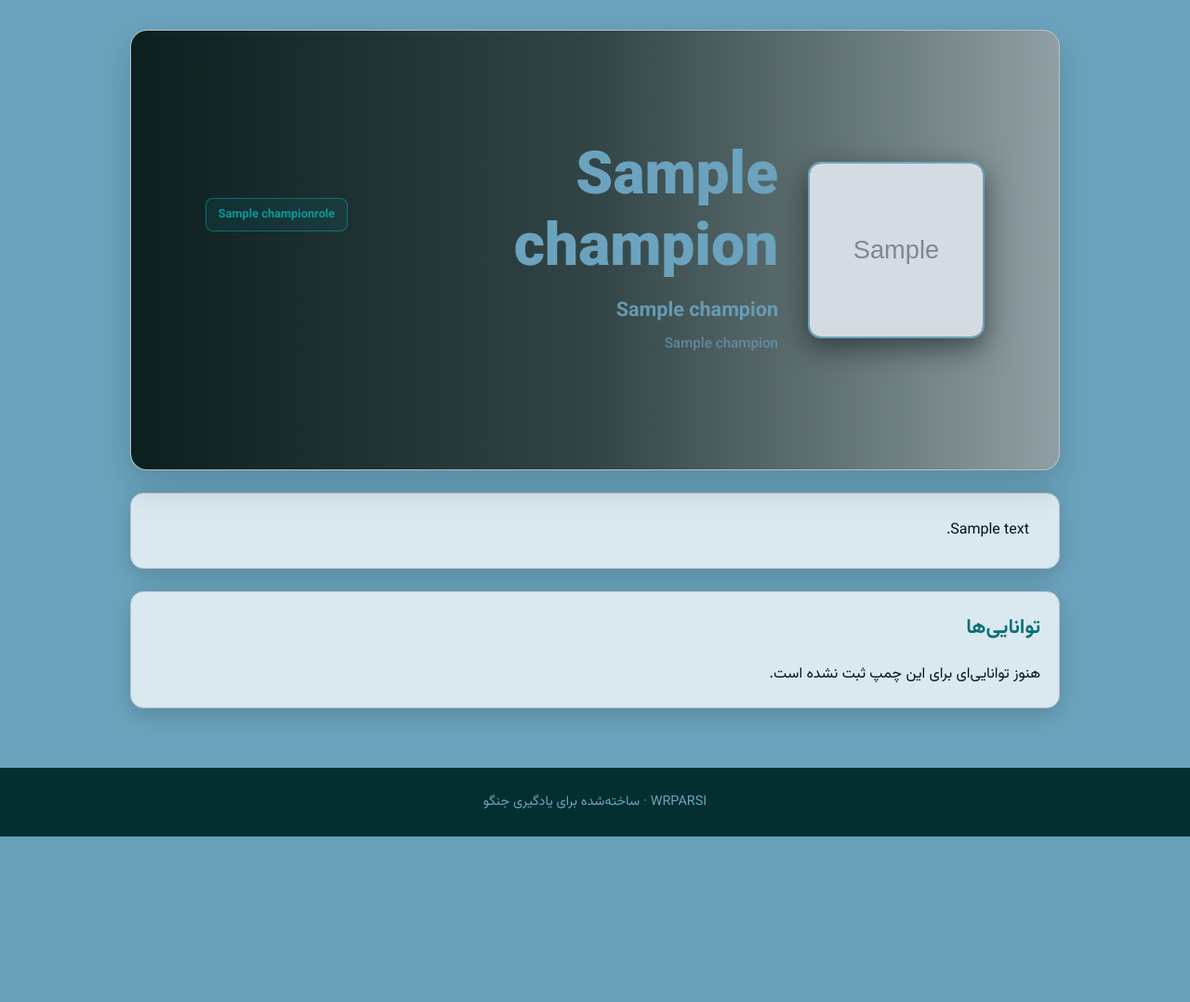
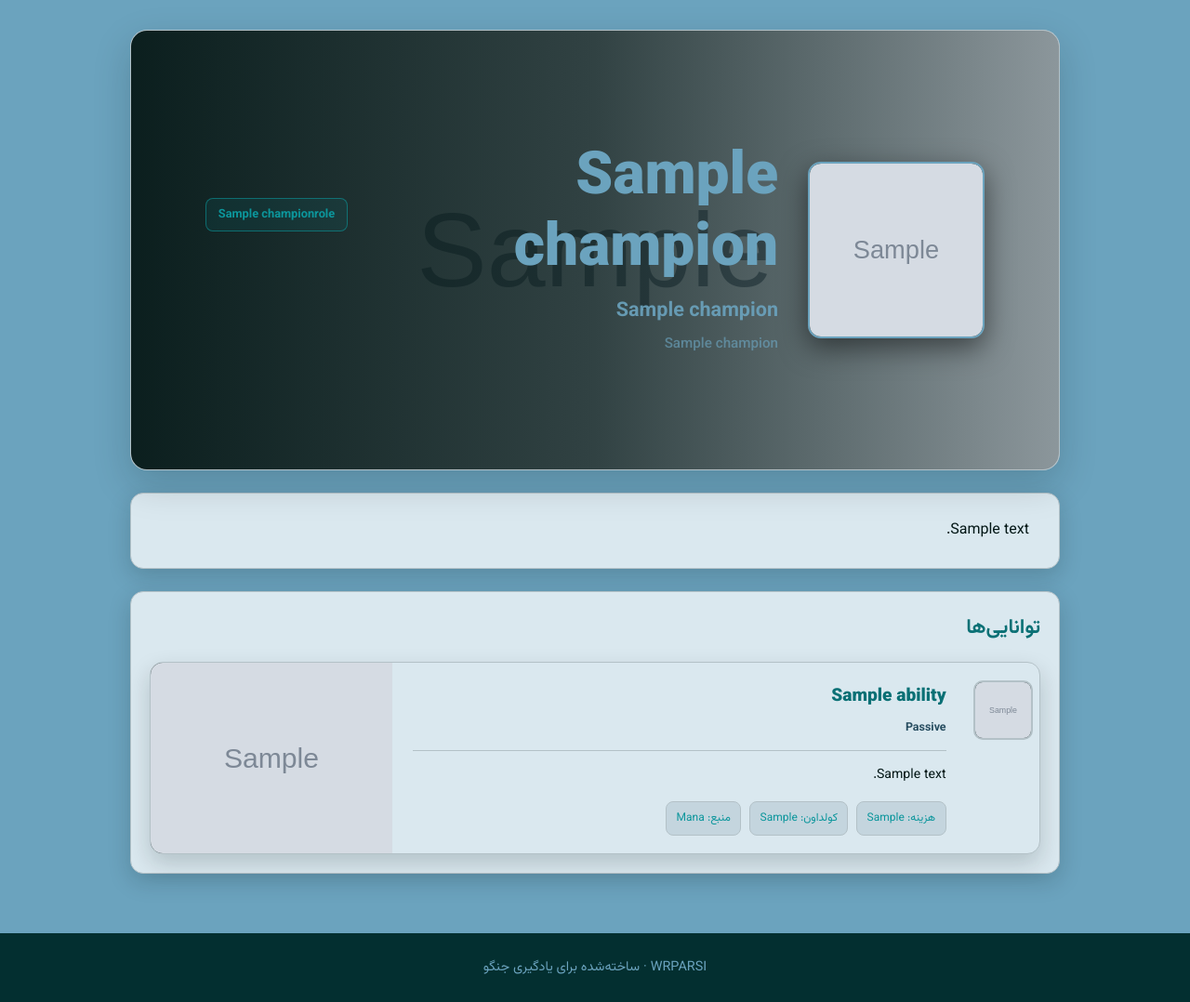
Before and after one commit to AKILLERHM/WRPARSI, a Django app: a page that uses champions/templates/champions/champion.html in a window 1280 px wide. Shown: the part 77-1155 px from the top of the page at 93% size. Before the commit the page ends 977 px from the top, so only its background shows below. Run offline with Django 5.2, Linux system fonts and the light colour scheme; tables that the repository leaves empty hold one stand-in row (values such as "Sample post"); grey boxes marked "Sample" are stand-in pictures; grey boxes are pictures that could not be loaded.

Commit message:
champion page ability part edited to its core still need more

```diff
--- a/champions/models.py
+++ b/champions/models.py
@@ -32,6 +32,7 @@
     title_parsi = models.CharField(max_length=256)
     description = models.TextField(blank=True)
     image_url = models.URLField(blank=True, null=True)
+    picture_url = models.URLField(blank=True, null=True)
 
 
     roles = models.ManyToManyField(ChampionRole, related_name="champions")
@@ -62,7 +63,7 @@
 
     champion = models.ForeignKey(Champion,
                                  on_delete=models.CASCADE,
-                                 related_name="abiliteis")
+                                 related_name="abilities")
 
     type = models.CharField(max_length=32,
                             choices=AbilityType.choices)
@@ -70,9 +71,12 @@
     name = models.CharField(max_length=128)
     picture = models.URLField(blank=True)
     video = models.URLField(blank=True)
-    cost = models.CharField(max_length=128)
-    cooldown = models.CharField(max_length=128)
+    cost = models.CharField(max_length=128, blank=True)
+    cooldown = models.CharField(max_length=128, blank=True)
     description = models.TextField()
 
     resource_type = models.CharField(max_length=32,
                                      choices=ResourceTypr.choices)
+
+    def __str__(self):
+         return f" {self.champion} --- {self.type} ---{self.name}"
--- a/champions/templates/champions/champion.html
+++ b/champions/templates/champions/champion.html
@@ -18,10 +18,10 @@
     <section class="champion-hero">
 
         <!-- Background با کیفیت بالا -->
-        {% if champion.picture %}
+        {% if champion.picture_url %}
             <div
                 class="champion-hero__background"
-                style="background-image: url('{{ champion.picture.url }}');">
+                style="background-image: url('{{ champion.picture_url }}');">
             </div>
         {% endif %}
 
@@ -106,44 +106,73 @@
         <span>توانایی‌ها</span>
     </div>
 
-
     <div class="abilities-list">
 
         {% for ability in champion.abilities.all %}
 
             <article class="ability-card">
 
-                    <!-- Ability Icon -->
+                <!-- Video: سمت چپ -->
+                <div class="ability-video">
 
-                    <div class="ability-icon">
+                    {% if ability.video %}
 
-                        {% if ability.icon_url %}
+                        <video
+                            autoplay
+                            muted
+                            loop
+                            playsinline
+                            preload="metadata"
+                            {% if ability.picture %}
+                                poster="{{ ability.picture }}"
+                            {% endif %}
+                        >
+                            <source
+                                src="{{ ability.video }}"
+                                type="video/mp4"
+                            >
+
+                            مرورگر شما از پخش ویدیو پشتیبانی نمی‌کند.
+                        </video>
+
+                    {% elif ability.picture %}
+
                         <img
-                                src="{{ ability.icon_url }}"
+                            src="{{ ability.picture }}"
                             alt="{{ ability.name }}"
                         >
+
+                    {% else %}
+
+                        <div class="ability-video-placeholder">
+                            ویدیویی ثبت نشده است
+                        </div>
+
                     {% endif %}
 
                 </div>
 
 
-                    <!-- Ability Information -->
-
+                <!-- Information: وسط -->
                 <div class="ability-content">
 
                     <div class="ability-header">
 
+                        <div>
                             <h2 class="ability-name">
                                 {{ ability.name }}
                             </h2>
 
+                            <span class="ability-type">
+                                {{ ability.get_type_display }}
+                            </span>
                         </div>
 
+                    </div>
 
                     <p class="ability-description">
                         {{ ability.description }}
                     </p>
-
 
                     <div class="ability-stats">
 
@@ -159,15 +188,35 @@
                             </span>
                         {% endif %}
 
+                        {% if ability.resource_type != "none" %}
+                            <span class="ability-stat">
+                                منبع: {{ ability.get_resource_type_display }}
+                            </span>
+                        {% endif %}
+
                     </div>
 
                 </div>
 
 
-                    <!-- Keyboard Key -->
+                <!-- Ability Picture: سمت راست -->
+                <div class="ability-icon">
 
-                    <div class="ability-key">
-                        {{ ability.key }}
+                    {% if ability.picture %}
+
+                        <img
+                            src="{{ ability.picture }}"
+                            alt="{{ ability.name }}"
+                        >
+
+                    {% else %}
+
+                        <div class="ability-icon-placeholder">
+                            ?
+                        </div>
+
+                    {% endif %}
+
                 </div>
 
             </article>
--- a/static/style/champion.css
+++ b/static/style/champion.css
@@ -326,12 +326,14 @@
 }
 
 
+/* =========================================================
+   Abilities List
+   ========================================================= */
+
 .abilities-list {
     display: flex;
-
     flex-direction: column;
-
-    gap: 0.7rem;
+    gap: 1.2rem;
 }
 
 
@@ -340,40 +342,41 @@
    ========================================================= */
 
 .ability-card {
-    position: relative;
+    display: grid;
 
-    display: flex;
+    /*
+       سمت چپ: ویدیو
+       وسط: اطلاعات
+       سمت راست: عکس
+    */
+    grid-template-columns:
+        260px
+        minmax(0, 1fr)
+        78px;
 
-    align-items: center;
+    grid-template-areas:
+        "video content icon";
 
-    gap: 1rem;
+    align-items: stretch;
 
-    min-height: 105px;
+    min-height: 205px;
 
-    padding: 0.9rem 1rem;
+    overflow: hidden;
 
-    border: 1px solid
-        color-mix(
-            in srgb,
-            var(--color-surface-border) 75%,
-            transparent
-        );
+    direction: ltr;
 
-    border-radius: 12px;
+    border: 1px solid var(--color-surface-border);
+    border-radius: 14px;
 
-    background:
-        color-mix(
-            in srgb,
-            var(--color-bg) 55%,
-            var(--color-surface)
-        );
+    background: var(--color-surface);
+
+    box-shadow: 0 10px 25px var(--color-shadow);
 
     transition:
+        border-color 0.2s ease,
         transform 0.2s ease,
-        border-color 0.2s ease,
         background 0.2s ease;
 }
-
 
 .ability-card:hover {
     transform: translateY(-2px);
@@ -383,127 +386,204 @@
     background:
         color-mix(
             in srgb,
-            var(--c-teal) 12%,
+            var(--c-teal) 10%,
             var(--color-surface)
         );
 }
 
 
 /* =========================================================
-   Ability Icon
+   Video - سمت چپ
+   ========================================================= */
+
+.ability-video {
+    grid-area: video;
+
+    position: relative;
+
+    width: 100%;
+    min-width: 0;
+    min-height: 205px;
+
+    overflow: hidden;
+
+    background: var(--c-darkest);
+}
+
+.ability-video video {
+    display: block;
+
+    width: 100%;
+    height: 100%;
+
+    min-height: 205px;
+
+    object-fit: cover;
+
+    background: var(--c-darkest);
+}
+
+.ability-video img {
+    display: block;
+
+    width: 100%;
+    height: 100%;
+
+    min-height: 205px;
+
+    object-fit: cover;
+}
+
+.ability-video-placeholder {
+    display: flex;
+
+    align-items: center;
+    justify-content: center;
+
+    width: 100%;
+    height: 100%;
+    min-height: 205px;
+
+    color: var(--color-text-muted);
+
+    font-size: 0.85rem;
+}
+
+
+/* =========================================================
+   Information - وسط
+   ========================================================= */
+
+.ability-content {
+    grid-area: content;
+
+    display: flex;
+    flex-direction: column;
+
+    min-width: 0;
+
+    padding: 1.2rem 1.4rem;
+
+    direction: rtl;
+}
+
+.ability-header {
+    display: flex;
+
+    align-items: flex-start;
+    justify-content: space-between;
+
+    gap: 1rem;
+
+    padding-bottom: 0.8rem;
+
+    border-bottom: 1px solid var(--color-surface-border);
+}
+
+.ability-name {
+    margin: 0;
+
+    color: var(--color-heading);
+
+    font-size: 1.2rem;
+    font-weight: 800;
+}
+
+.ability-type {
+    display: inline-block;
+
+    margin-top: 0.3rem;
+
+    color: var(--color-text-muted);
+
+    font-size: 0.78rem;
+    font-weight: 600;
+}
+
+.ability-description {
+    margin: 0.8rem 0;
+
+    color: var(--color-text);
+
+    font-size: 0.88rem;
+    line-height: 1.9;
+}
+
+.ability-stats {
+    display: flex;
+    flex-wrap: wrap;
+
+    gap: 0.55rem;
+
+    margin-top: auto;
+}
+
+.ability-stat {
+    display: inline-flex;
+    align-items: center;
+
+    padding: 0.4rem 0.65rem;
+
+    border: 1px solid var(--color-surface-border);
+    border-radius: 8px;
+
+    color: var(--c-cyan);
+
+    background:
+        color-mix(
+            in srgb,
+            var(--c-navy) 12%,
+            transparent
+        );
+
+    font-size: 0.75rem;
+}
+
+
+/* =========================================================
+   Ability Icon - سمت راست
    ========================================================= */
 
 .ability-icon {
-    width: 76px;
-    height: 76px;
+    grid-area: icon;
 
-    flex-shrink: 0;
+    align-self: start;
+    justify-self: center;
+
+    width: 64px;
+    height: 64px;
+
+    margin-top: 1.2rem;
 
     overflow: hidden;
 
     border: 2px solid var(--color-surface-border);
-
     border-radius: 10px;
 
     background: var(--c-darkest);
 }
 
+.ability-icon img {
+    display: block;
 
-.ability-icon img {
     width: 100%;
     height: 100%;
 
     object-fit: cover;
 }
 
-
-/* =========================================================
-   Ability Content
-   ========================================================= */
-
-.ability-content {
-    flex: 1;
-
-    min-width: 0;
-}
-
-
-.ability-header {
-    display: flex;
-
-    align-items: center;
-
-    margin-bottom: 0.25rem;
-}
-
-
-.ability-name {
-    color: var(--color-text);
-
-    font-size: 1.1rem;
-
-    font-weight: 700;
-}
-
-
-.ability-description {
-    color: var(--color-text-muted);
-
-    font-size: 0.9rem;
-
-    line-height: 1.8;
-}
-
-
-/* =========================================================
-   Ability Stats
-   ========================================================= */
-
-.ability-stats {
-    display: flex;
-
-    flex-wrap: wrap;
-
-    gap: 0.8rem;
-
-    margin-top: 0.4rem;
-}
-
-
-.ability-stat {
-    color: var(--c-cyan);
-
-    font-size: 0.75rem;
-
-    font-weight: 500;
-}
-
-
-/* =========================================================
-   Ability Key
-   ========================================================= */
-
-.ability-key {
-    width: 42px;
-    height: 42px;
-
-    flex-shrink: 0;
-
+.ability-icon-placeholder {
     display: flex;
 
     align-items: center;
     justify-content: center;
 
-    border: 1px solid var(--color-surface-border);
+    width: 100%;
+    height: 100%;
 
-    border-radius: 10px;
+    color: var(--color-text-muted);
 
-    color: var(--c-light);
-
-    background: var(--c-darkest);
-
-    font-size: 1rem;
-
+    font-size: 1.1rem;
     font-weight: 700;
 }
 
```
Also changed, not shown: other parts of static/style/champion.css (+30 -11 lines), champions/migrations/0011_champion_picture_url.py (added), champions/migrations/0012_alter_ability_cooldown_alter_ability_cost.py (added), champions/migrations/0013_alter_ability_champion.py (added). Lines whose indentation alone changed are shown as unchanged.
